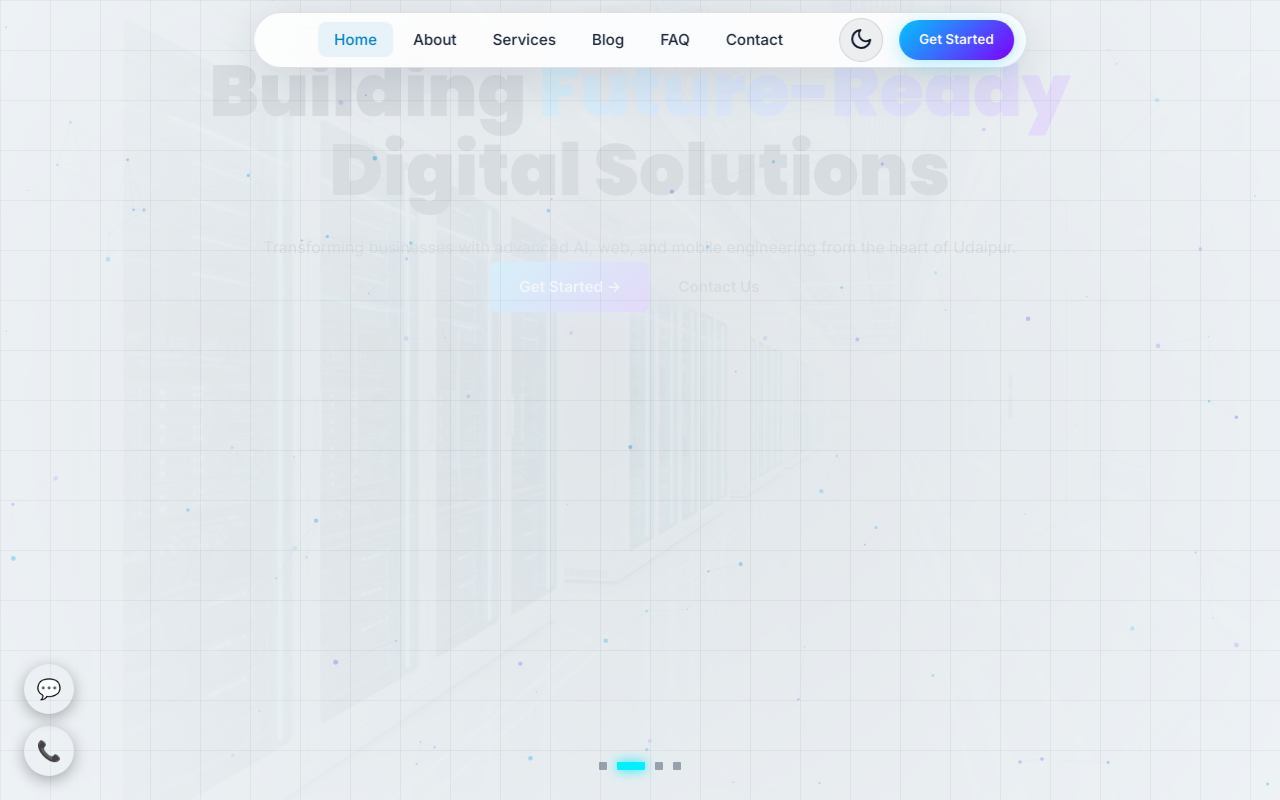
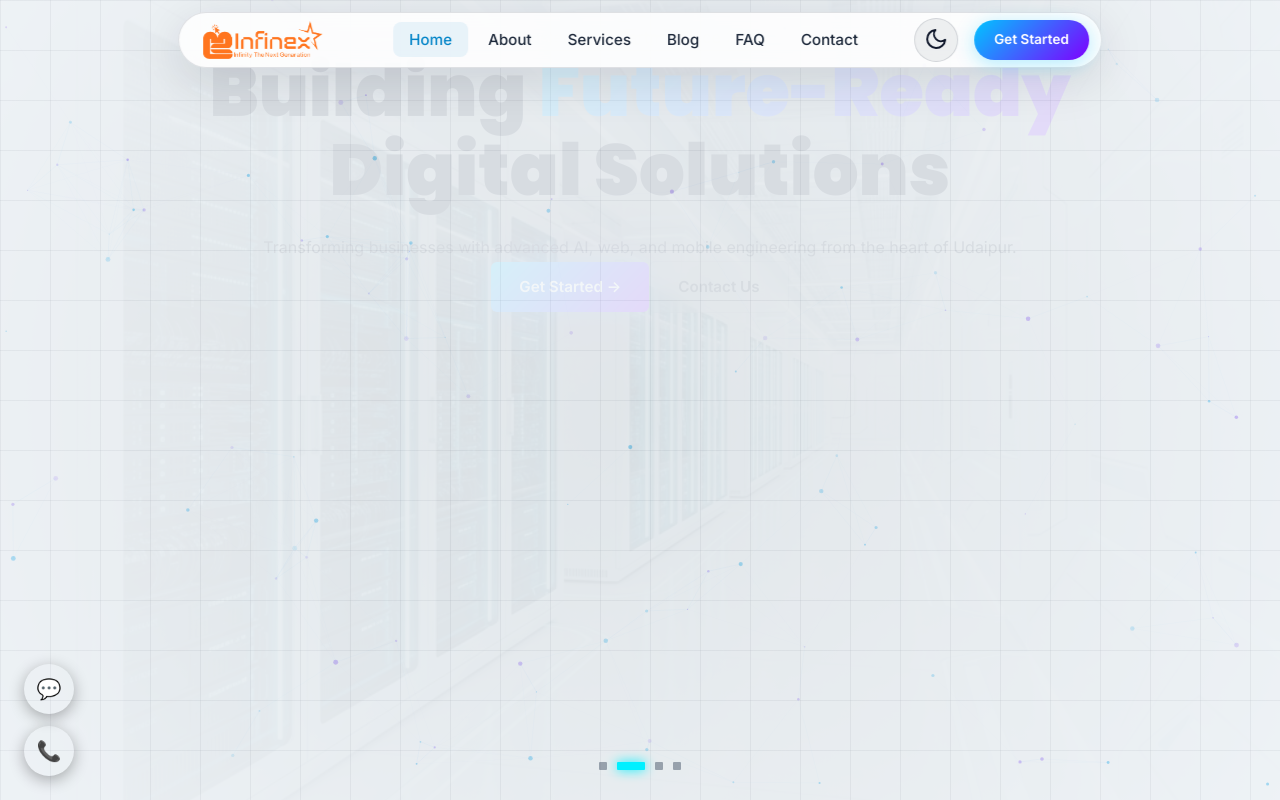
Before and after one commit to Eshbanoliver/techwebsite, a Next.js app: page / in a window 1280 px wide. Shown: the top 800 px of the page. Built offline with nearby package versions, Linux system fonts and the light colour scheme.

Commit message:
updated_files

```diff
--- a/app/globals.css
+++ b/app/globals.css
@@ -2792,13 +2792,17 @@ input, textarea, select { font-family: inherit; }
 }
 
 .navbar-logo img {
-  height: 32px !important; /* Smaller logo on mobile */
-  transition: height var(--transition-base);
+  height: 32px; /* Base size */
+  width: auto;
+  display: block;
+  transition: all var(--transition-base);
+  object-fit: contain;
 }
 
 @media (min-width: 992px) {
   .navbar-logo img {
-    height: 40px !important;
+    height: 48px !important; /* Larger for desktop */
+    min-width: 120px; /* Ensure it has some base horizontal presence */
   }
 }
 
@@ -4409,3 +4413,9 @@ input, textarea, select { font-family: inherit; }
   flex-grow: 1;
   margin-bottom: 24px;
 }
+
+.navbar-logo {
+  min-width: 150px;
+  display: flex;
+  align-items: center;
+}
--- a/components/Navbar.tsx
+++ b/components/Navbar.tsx
@@ -44,7 +44,7 @@ export default function Navbar(): React.JSX.Element {
             transition={{ duration: 0.6 }}
           >
             <Link href="/" className="navbar-logo" id="logo-link">
-              <img src="/logo.png" alt="Infinex Logo" style={{ height: '40px', width: 'auto' }} />
+              <img src="/logo.png" alt="Infinex Logo" />
             </Link>
           </motion.div>
 
```
